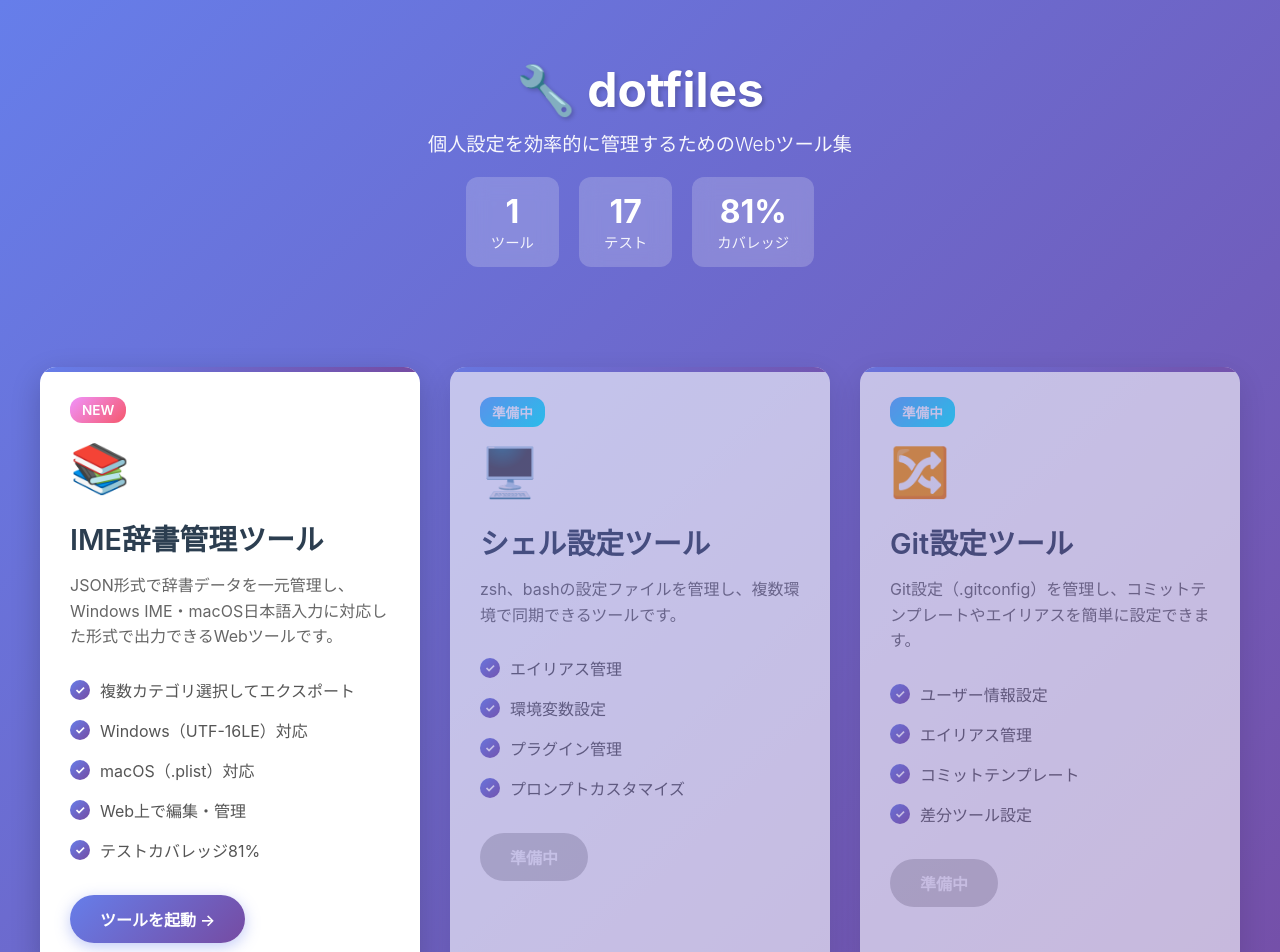
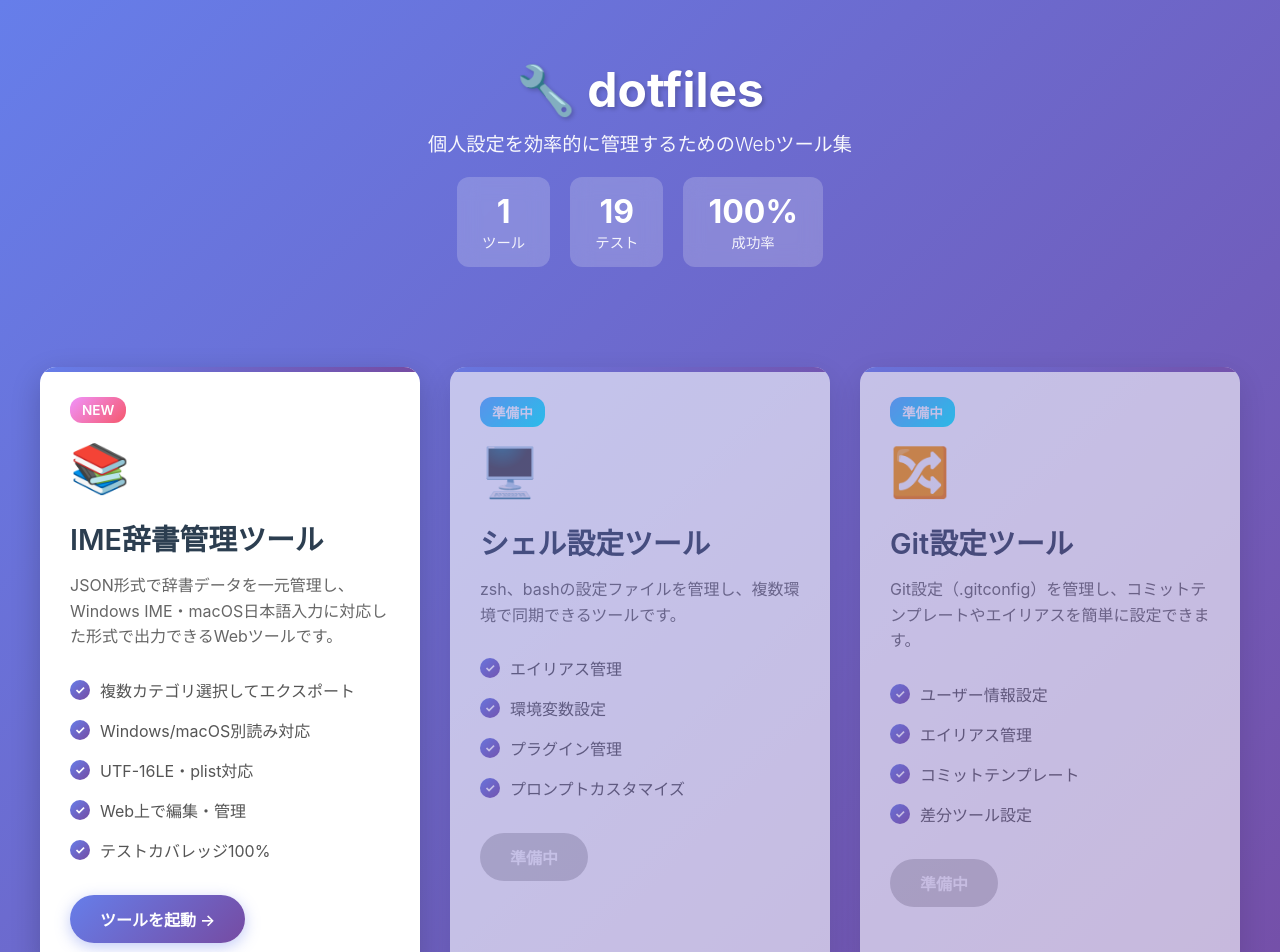
Before and after one commit to hirotaka42/dotfiles, a plain HTML site: page index.html in a window 1280 px wide. Shown: the top 952 px of the page. Drawn offline with Linux system fonts and the light colour scheme.

Commit message:
docs: 内容を更新

```diff
--- a/index.html
+++ b/index.html
@@ -243,12 +243,12 @@
                     <span class="stat-label">ツール</span>
                 </div>
                 <div class="stat-item">
-                    <span class="stat-number">17</span>
+                    <span class="stat-number">19</span>
                     <span class="stat-label">テスト</span>
                 </div>
                 <div class="stat-item">
-                    <span class="stat-number">81%</span>
-                    <span class="stat-label">カバレッジ</span>
+                    <span class="stat-number">100%</span>
+                    <span class="stat-label">成功率</span>
                 </div>
             </div>
         </header>
@@ -264,10 +264,10 @@
                 </p>
                 <ul class="tool-features">
                     <li>複数カテゴリ選択してエクスポート</li>
-                    <li>Windows（UTF-16LE）対応</li>
-                    <li>macOS（.plist）対応</li>
+                    <li>Windows/macOS別読み対応</li>
+                    <li>UTF-16LE・plist対応</li>
                     <li>Web上で編集・管理</li>
-                    <li>テストカバレッジ81%</li>
+                    <li>テストカバレッジ100%</li>
                 </ul>
                 <a href="tools/ime-dictionaries/tools/web-editor/index.html" class="tool-link">
                     ツールを起動 →
```
